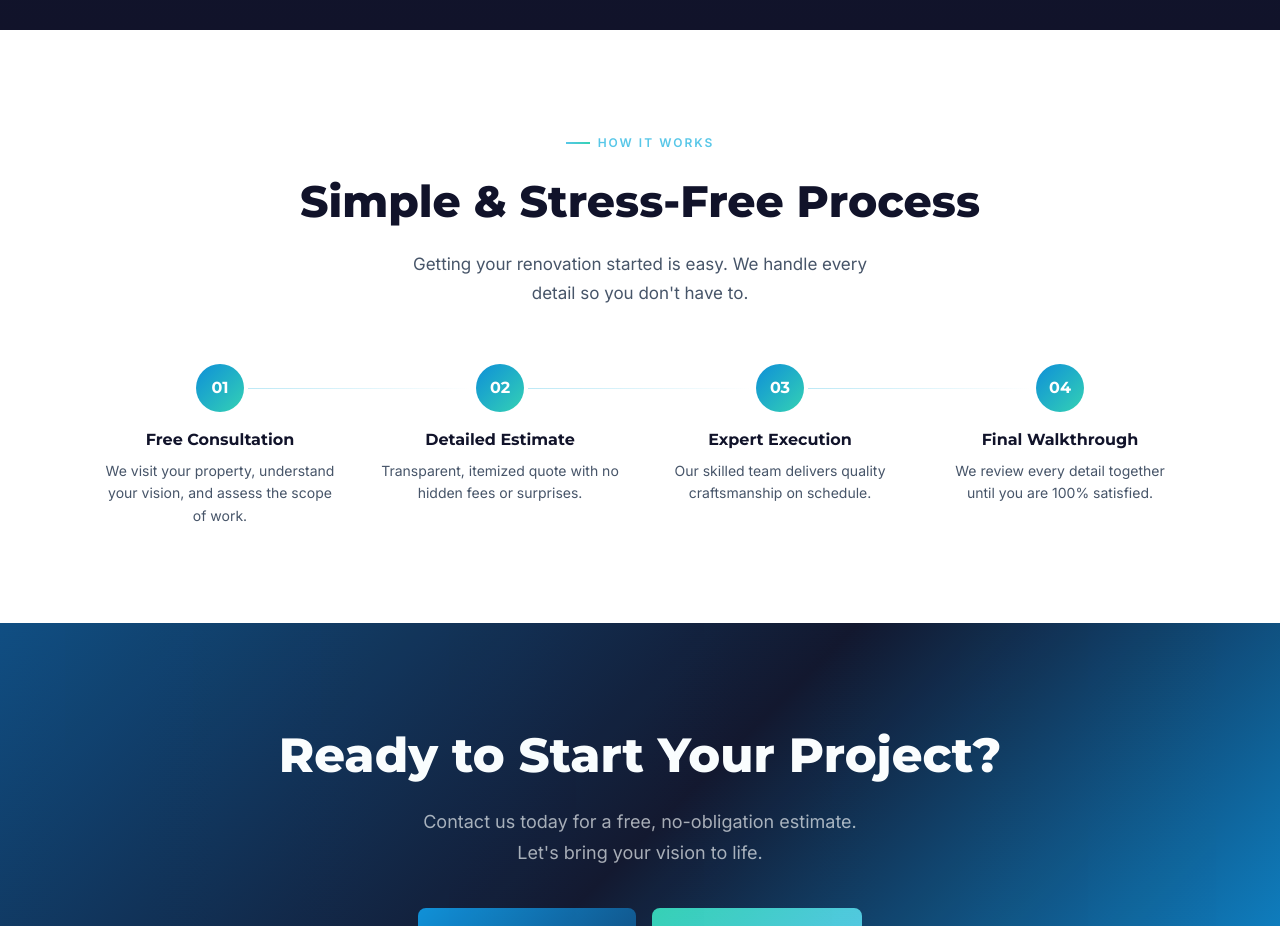
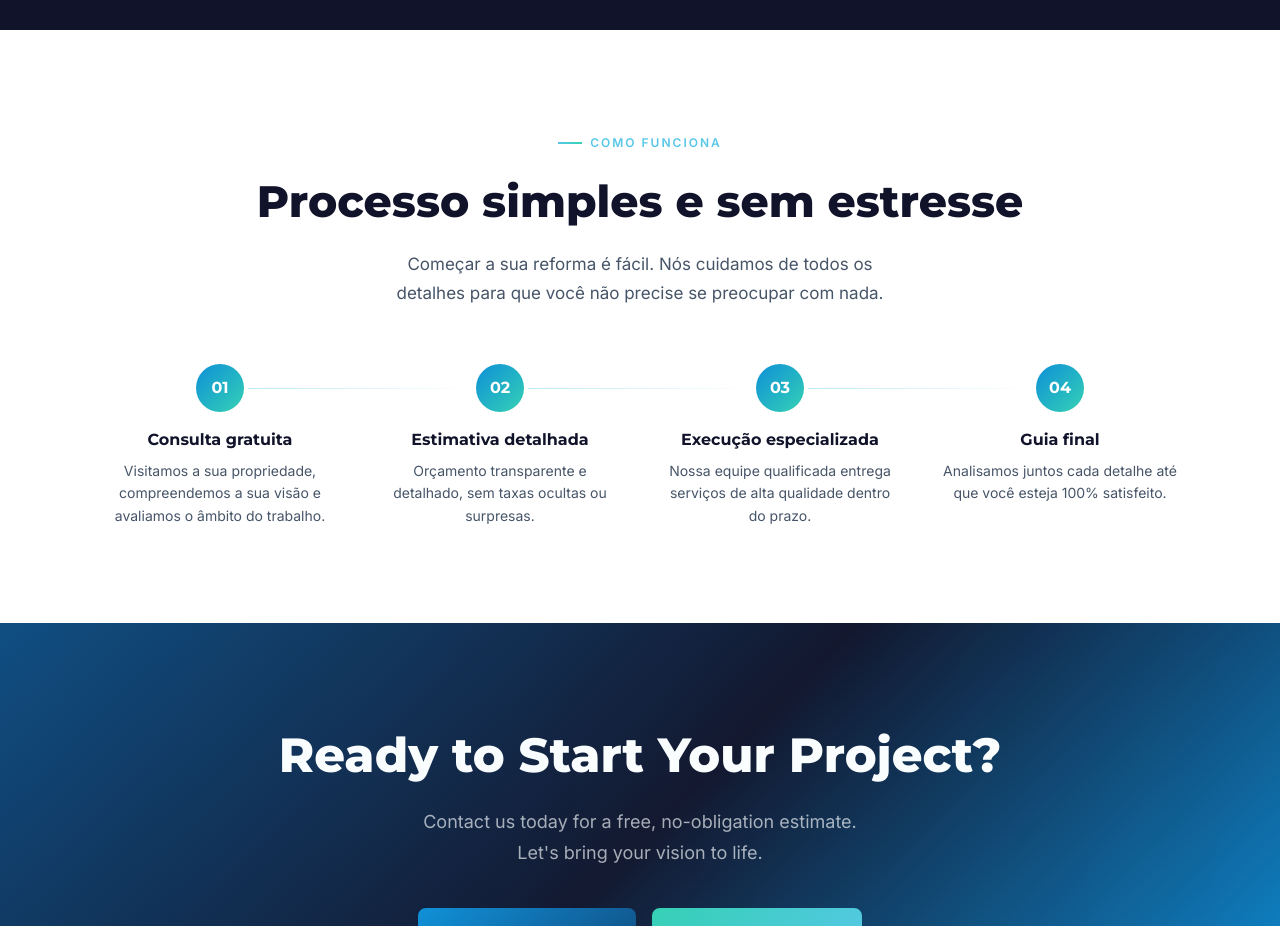
Before and after one commit to joabedev123-alt/igi-home-renovations, a React (Vite) app: page / in a window 1280 px wide. Shown: the part 2900-3826 px from the top of the page. Built offline with nearby package versions, Linux system fonts and the light colour scheme.

Commit message:
feat: atualiza textos e animacao da secao Como Funciona

```diff
--- a/src/pages/Home.tsx
+++ b/src/pages/Home.tsx
@@ -21,10 +21,10 @@ const services = [
 
 
 const process = [
-  { num: '01', title: 'Free Consultation', desc: 'We visit your property, understand your vision, and assess the scope of work.' },
-  { num: '02', title: 'Detailed Estimate', desc: 'Transparent, itemized quote with no hidden fees or surprises.' },
-  { num: '03', title: 'Expert Execution', desc: 'Our skilled team delivers quality craftsmanship on schedule.' },
-  { num: '04', title: 'Final Walkthrough', desc: 'We review every detail together until you are 100% satisfied.' },
+  { num: '01', title: 'Consulta gratuita', desc: 'Visitamos a sua propriedade, compreendemos a sua visão e avaliamos o âmbito do trabalho.' },
+  { num: '02', title: 'Estimativa detalhada', desc: 'Orçamento transparente e detalhado, sem taxas ocultas ou surpresas.' },
+  { num: '03', title: 'Execução especializada', desc: 'Nossa equipe qualificada entrega serviços de alta qualidade dentro do prazo.' },
+  { num: '04', title: 'Guia final', desc: 'Analisamos juntos cada detalhe até que você esteja 100% satisfeito.' },
 ];
 
 const Home: React.FC = () => {
@@ -260,12 +260,12 @@ const Home: React.FC = () => {
       <section className="section-padding" style={{ background: 'white' }}>
         <div className="container-custom">
           <motion.div {...fadeUp} style={{ textAlign: 'center', marginBottom: '56px' }}>
-            <span className="section-label" style={{ justifyContent: 'center' }}>How It Works</span>
+            <span className="section-label" style={{ justifyContent: 'center' }}>Como funciona</span>
             <h2 style={{ fontSize: 'clamp(28px, 4vw, 44px)', fontWeight: '800', marginBottom: '16px' }}>
-              Simple & Stress-Free Process
+              Processo simples e sem estresse
             </h2>
             <p style={{ fontSize: '17px', color: '#475569', maxWidth: '500px', margin: '0 auto', lineHeight: '1.7' }}>
-              Getting your renovation started is easy. We handle every detail so you don't have to.
+              Começar a sua reforma é fácil. Nós cuidamos de todos os detalhes para que você não precise se preocupar com nada.
             </p>
           </motion.div>
           <div style={{ display: 'flex', flexWrap: 'wrap', justifyContent: 'center' }}>
@@ -275,7 +275,7 @@ const Home: React.FC = () => {
                 initial={{ opacity: 0, y: 20 }}
                 whileInView={{ opacity: 1, y: 0 }}
                 viewport={{ once: true }}
-                transition={{ duration: 0.5, delay: i * 0.15 }}
+                transition={{ duration: 0.5, delay: i * 1.5 }}
                 className="process-step"
                 style={{ padding: '0 20px', flex: '1 1 200px', maxWidth: '280px' }}
               >
```
